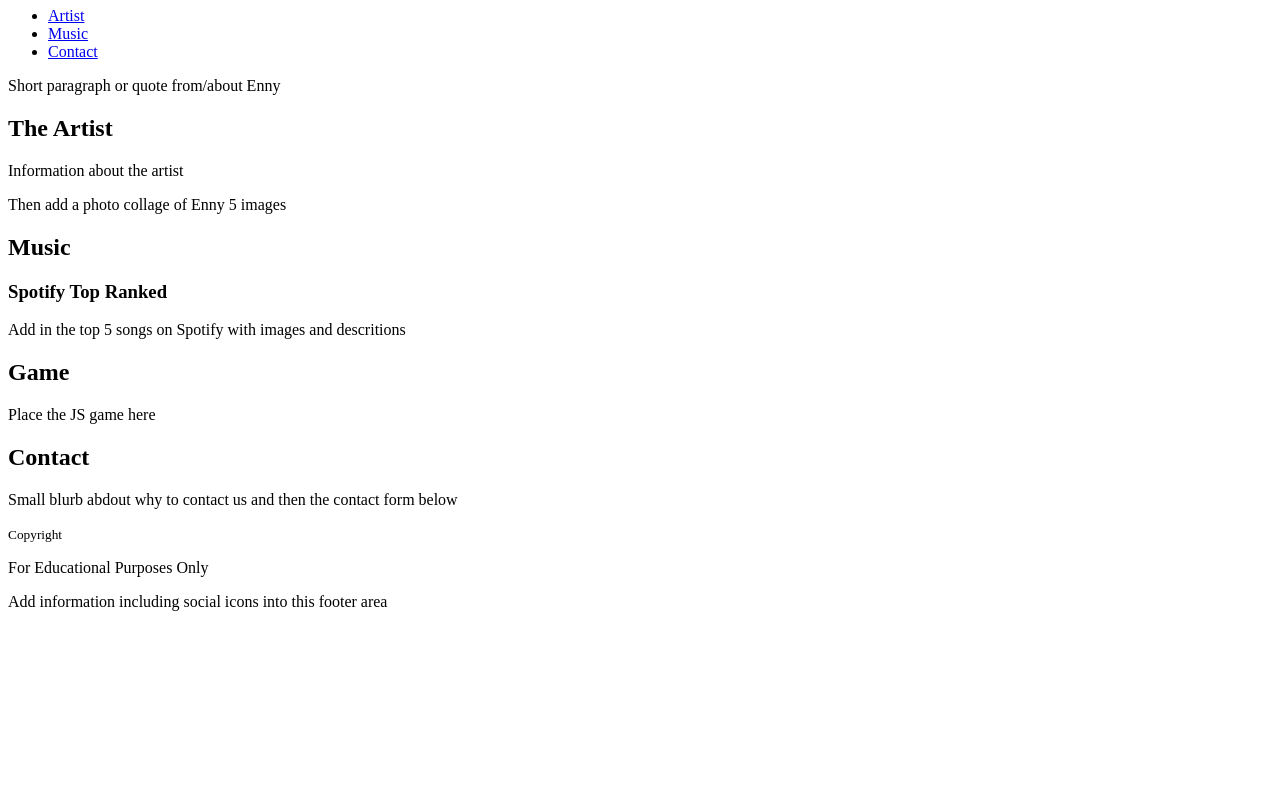
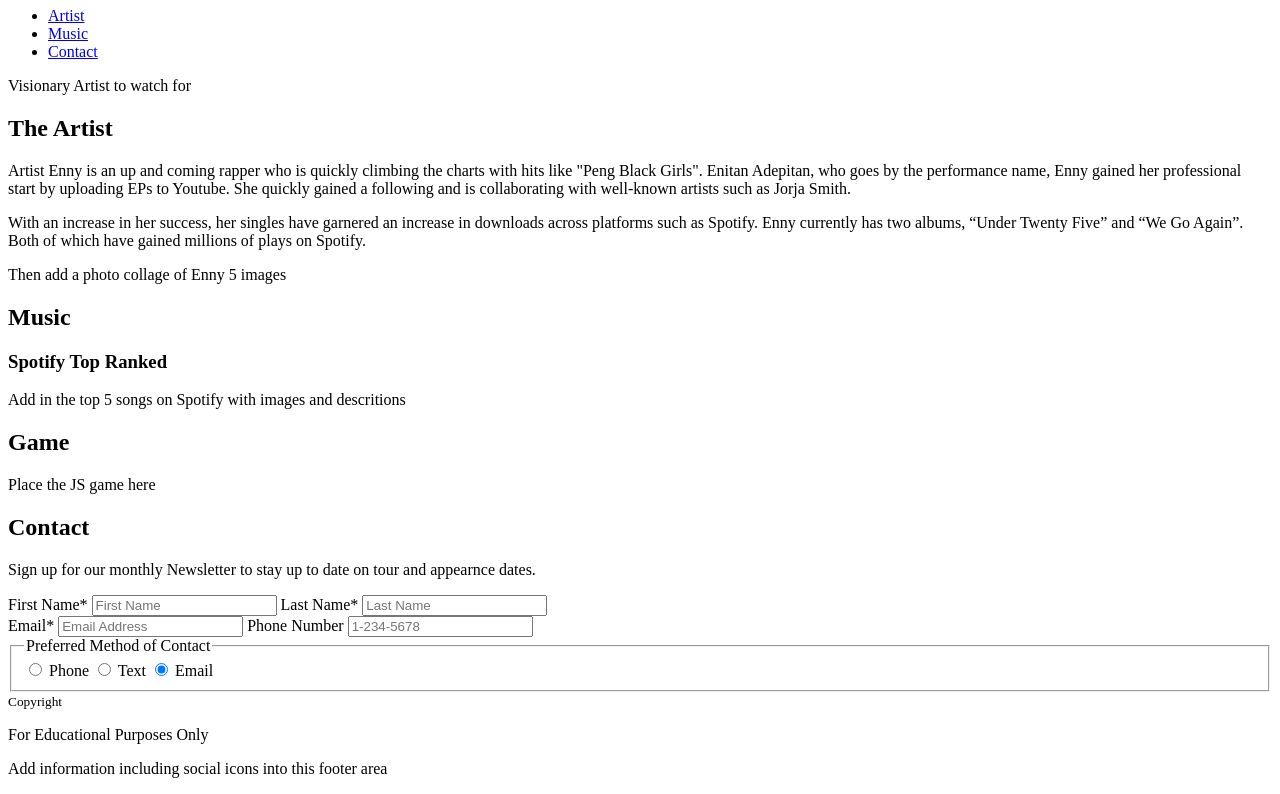
Before and after one commit to KatieMcLaren/Enny-Music, a plain HTML site: page index.html in a window 1280 px wide. Shown: the part 99-893 px from the top of the page. Before the commit the page ends 800 px from the top, so only its background shows below. Drawn offline with Linux system fonts and the light colour scheme.

Commit message:
Update index.html

```diff
--- a/index.html
+++ b/index.html
@@ -12,7 +12,7 @@
 <body>
     <a id="skip" href="#main-contents">Skip to Main Contents</a>
     <header>
-        <h1>enny.</h1>
+        <h1>Enny</h1>
         <nav>
             <ul>
                 <li><a href="#artist">Artist</a></li>
@@ -24,12 +24,13 @@
 
     <main>
         <article>
-            <p>Short paragraph or quote from/about Enny</p>
+            <p>Visionary Artist to watch for</p>
         </article>
 
         <section id="artist">
             <h2>The Artist</h2>
-            <p>Information about the artist</p>
+            <p>Artist <span>Enny</span> is an up and coming rapper who is quickly climbing the charts with hits like <span>"Peng Black Girls"</span>. Enitan Adepitan, who goes by the performance name, <span>Enny</span> gained her professional start by uploading EPs to Youtube. She quickly gained a following and is collaborating with well-known artists such as Jorja Smith.</p>
+            <p>With an increase in her success, her singles have garnered an increase in downloads across platforms such as Spotify. Enny currently has two albums, <q>Under Twenty Five</q> and <q>We Go Again</q>. Both of which have gained millions of plays on Spotify.</p>
             <p>Then add a photo collage of Enny 5 images</p>
         </section>
 
@@ -46,9 +47,37 @@
 
         <section id="contactus">
             <h2>Contact</h2>
-            <p>Small blurb abdout why to contact us and then the contact form below</p>
+            <p>Sign up for our monthly Newsletter to stay up to date on tour and appearnce dates.</p>
+            <form>
+                <div id="names">
+                    <label for="fname">First Name<span class="required">*</span></label>
+                    <input type="text" id="fname" name="fname" placeholder="First Name" autocomplete="given-name" required>
+                    <label for="lname">Last Name<span class=required>*</span></label>
+                    <input type="text" id="lname" name="lname" placeholder="Last Name" autocomplete="family-name" required>
+                </div>
+                <div>
+                    <label for="email">Email<span class="required">*</span></label>
+                    <input type="text" name="email" id="email" placeholder="Email Address" autocomplete="email" required>
+                    <label for="phone">Phone Number</label>
+                    <input type="text" name="phone" id="phone" autocomplete="tel" placeholder="1-234-5678">
+                </div>
+                <fieldset>
+                    <legend>Preferred Method of Contact</legend>
+                    <label for="prefPhone">
+                        <input type="radio" name="contactPref" id="prefPhone" required checked>
+                        <span>Phone</span>
+                    </label>
+                    <label for="prefText">
+                        <input type="radio" name="contactPref" id="prefText" required checked>
+                        <span>Text</span>
+                    </label>
+                    <label for="prefEmail">
+                        <input type="radio" name="contactPref" id="prefEmail" required checked>
+                        <span>Email</span>
+                    </label>
+                </fieldset>
+            </form>
         </section>
-
     </main>
 
     <footer>
```
